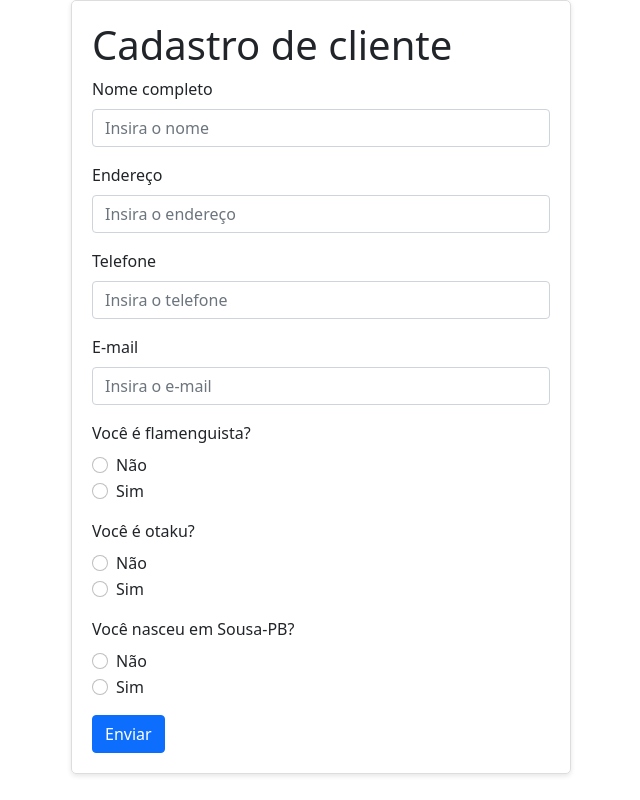
After one commit to arturlbg/bd_project, a Django app: page /cliente/novo/ in a window 1280 px wide. The commit adds this page. Shown: the whole page, without its empty margins (319-959 px from the left). Run offline with Django 4.2, Linux system fonts and the light colour scheme.

Commit message:
tela de adicao do cliente e edicao do funcionario criadas

```diff
--- a/app/templates/Cliente/index.html
+++ b/app/templates/Cliente/index.html
@@ -1,5 +1,5 @@
 <!DOCTYPE html>
-<html lang="en">
+<html lang="pt-br">
   <head>
     <meta charset="utf-8">
     <meta http-equiv="X-UA-Compatible" content="IE=edge">
@@ -7,7 +7,7 @@
     <title>Lista de clientes da Concessionária</title>
 
     <!-- Bootstrap -->
-    <link href="css/bootstrap.min.css" rel="stylesheet">
+    <link rel="stylesheet" href="https://cdn.jsdelivr.net/npm/bootstrap@5.0.1/dist/css/bootstrap.min.css">
 
     <!-- HTML5 shim and Respond.js for IE8 support of HTML5 elements and media queries -->
     <!-- WARNING: Respond.js doesn't work if you view the page via file:// -->
--- /dev/null
+++ b/app/templates/Cliente/new.html
@@ -0,0 +1,89 @@
+<!DOCTYPE html>
+<html lang="pt-br">
+<head>
+  <meta charset="UTF-8">
+  <meta name="viewport" content="width=device-width, initial-scale=1.0">
+  <link rel="stylesheet" href="https://cdn.jsdelivr.net/npm/bootstrap@5.0.1/dist/css/bootstrap.min.css">
+  <title>Registro de clientes</title>
+  <style>
+    .form-container {
+      max-width: 500px;
+      margin: 0 auto;
+      padding: 20px;
+      border: 1px solid #ddd;
+      border-radius: 5px;
+      box-shadow: 0 2px 5px rgba(0, 0, 0, 0.1);
+    }
+  </style>
+</head>
+
+<body>
+    <div class="container">
+        <div class="form-container">
+            <h1>Cadastro de cliente</h1>
+            <form class="needs-validation" method="post" novalidate>
+                {% csrf_token %}
+
+                <div class="mb-3">
+                    <label for="nome" class="form-label">Nome completo</label>
+                    <input name="nome" type="text" class="form-control" id="nome" placeholder="Insira o nome" required minlength="3" maxlength="100">
+                </div>
+
+                <div class="mb-3">
+                    <label for="endereco" class="form-label">Endereço</label>
+                    <input name="endereco" type="text" class="form-control" id="endereco" placeholder="Insira o endereço" required minlength="3" maxlength="100">
+                </div>
+
+                <div class="mb-3">
+                    <label for="telefone" class="form-label">Telefone</label>
+                    <input name="telefone" type="text" class="form-control" id="telefone" placeholder="Insira o telefone" required minlength="3" maxlength="14">
+                </div>
+
+                <div class="mb-3">
+                    <label for="email" class="form-label">E-mail</label>
+                    <input name="email" type="text" class="form-control" id="email" placeholder="Insira o e-mail" required minlength="3" maxlength="50">
+                </div>
+
+                <div class="mb-3">
+                    <label class="form-label">Você é flamenguista?</label>
+                    <div class="form-check">
+                        <input name="ehflamengo" type="radio" id="ehflamengo" class="form-check-input" value="false" required>
+                        <label class="form-check-label" for="ehflamengo">Não</label>
+                    </div>
+                    <div class="form-check">
+                        <input name="ehflamengo" type="radio" id="ehflamengo" class="form-check-input" value="true" required>
+                        <label class="form-check-label" for="ehflamengo">Sim</label>
+                    </div>
+                </div>
+
+                <div class="mb-3">
+                    <label class="form-label">Você é otaku?</label>
+                    <div class="form-check">
+                        <input name="ehotaku" type="radio" id="ehotaku-nao" class="form-check-input" value="false" required>
+                        <label class="form-check-label" for="ehotaku-nao">Não</label>
+                    </div>
+                    <div class="form-check">
+                        <input name="ehotaku" type="radio" id="ehotaku" class="form-check-input" value="true" required>
+                        <label class="form-check-label" for="ehotaku">Sim</label>
+                    </div>
+                </div>
+
+                <div class="mb-3">
+                    <label class="form-label">Você nasceu em Sousa-PB?</label>
+                    <div class="form-check">
+                        <input name="ehsousa" type="radio" id="ehsousa" class="form-check-input" value="false" required>
+                        <label class="form-check-label" for="ehsousa">Não</label>
+                    </div>
+                    <div class="form-check">
+                        <input name="ehsousa" type="radio" id="ehsousa" class="form-check-input" value="true" required>
+                        <label class="form-check-label" for="ehsousa">Sim</label>
+                    </div>
+                </div>
+
+                <button type="submit" class="btn btn-primary">Enviar</button>
+            </form>
+        </div>
+    </div>
+    <script src="https://cdn.jsdelivr.net/npm/bootstrap@5.0.1/dist/js/bootstrap.bundle.min.js"></script>
+</body>
+</html>
--- a/app/templates/Funcionario/index.html
+++ b/app/templates/Funcionario/index.html
@@ -51,7 +51,7 @@
                             <td>{{x.salario}}</td>
                             <td>{{x.dataadmissao}}</td>
                             <td>
-                                <button type="button" class="btn btn-link btn-sm btn-rounded">Editar</button>
+                                <button onclick="location.href='/funcionario/edit/{{x.idfuncionario}}'" type="button" class="btn-link btn-sm btn-rounded">Editar</button>
                             </td>
                         </tr>
                         {% endfor %}
--- a/app/templates/Servico/new.html
+++ b/app/templates/Servico/new.html
@@ -1,5 +1,5 @@
 <!DOCTYPE html>
-<html lang="en">
+<html lang="pt-br">
 <head>
   <meta charset="UTF-8">
   <meta name="viewport" content="width=device-width, initial-scale=1.0">
@@ -7,7 +7,7 @@
   <title>Formulário</title>
   <style>
     .form-container {
-      max-width: 400px;
+      max-width: 500px;
       margin: 0 auto;
       padding: 20px;
       border: 1px solid #ddd;
--- a/app/views.py
+++ b/app/views.py
@@ -13,7 +13,7 @@ def veiculo(request):
     }
     return render(request, "Veiculo/index.html", context)
 
-def get_veiculo(request, id):
+def edit_veiculo(request, id):
     if request.method == 'POST':
         form = VeiculoForm(request.POST)
         if form.is_valid():
@@ -46,6 +46,15 @@ def cliente(request):
     }
     return render(request, "Cliente/index.html", context)
 
+def novo_cliente(request):
+    if request.method == 'POST':
+        form = ClienteForm(request.POST)
+        if form.is_valid():
+            service = ClienteService()
+            service.create(form)
+
+    return render(request, 'Cliente/new.html')
+
 def funcionario(request):
     service = FuncionarioService()
     obj = service.findAll()
@@ -55,7 +64,14 @@ def funcionario(request):
     }
     return render(request, "Funcionario/index.html", context)
 
-def get_funcionario(request, id):
+def edit_funcionario(request, id):
+    if request.method == 'POST':
+        form = FuncionarioForm(request.POST)
+        if form.is_valid():
+            form.cleaned_data['idfuncionario'] = id
+            service = FuncionarioService()
+            service.update(form)
+
     service = FuncionarioService()
     obj = service.findById(id)
     context = {
@@ -71,8 +87,10 @@ def novo_funcionario(request):
             print(form.cleaned_data)
             service = FuncionarioService()
             service.create(form)
-    else:
-        form = FuncionarioForm()
+
+    return render(request, 'Funcionario/new.html')
+
+
 def novo_servico(request):
     if request.method == 'POST':
         form = ServicoForm(request.POST)
--- a/project/urls.py
+++ b/project/urls.py
@@ -21,10 +21,12 @@ from app.views import *
 urlpatterns = [
     path('admin/', admin.site.urls),
     path('cliente/', cliente, name="cliente"),
+    path('cliente/novo/', novo_cliente, name="novo_cliente"),
     path('funcionario/', funcionario, name="funcionario"),
     path('funcionario/novo/', novo_funcionario, name="novo_funcionario"),
+    path('funcionario/edit/<int:id>', edit_funcionario, name='edit_funcionario'),
     path('veiculo/', veiculo, name="veiculo"),
     path('veiculo/novo/', novo_veiculo, name="novo_veiculo"),
-    path('veiculo/edit/<int:id>', get_veiculo, name='get_veiculo'),
+    path('veiculo/edit/<int:id>', edit_veiculo, name='edit_veiculo'),
     path('servico/novo', novo_servico, name="novo_servico"),
 ]
```
Also changed, not shown: app/forms.py (+10 -5 lines), app/models.py (+7 -7 lines), app/repository.py (+22 -0 lines), app/service.py (+31 -4 lines), app/templates/Funcionario/edit.html (+74 -0 lines), app/templates/Funcionario/new.html (+3 -4 lines), app/templates/Veiculo/edit.html (+10 -10 lines), app/templates/Veiculo/index.html (+4 -17 lines), app/templates/Veiculo/new.html (+8 -8 lines), app/migrations/0001_initial.py.
